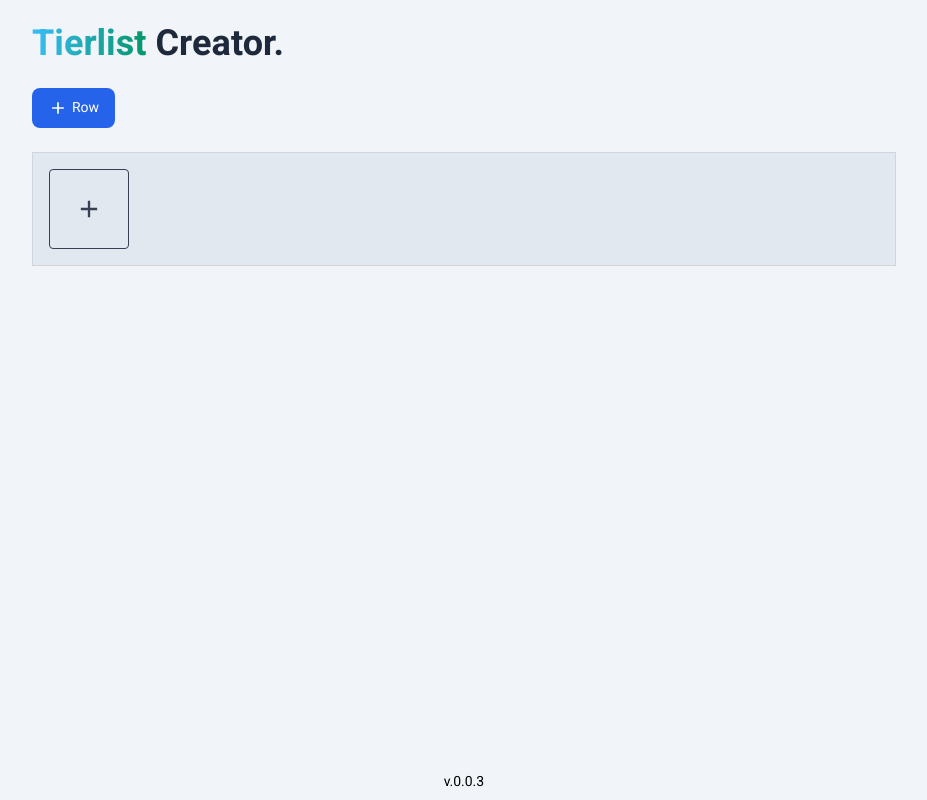
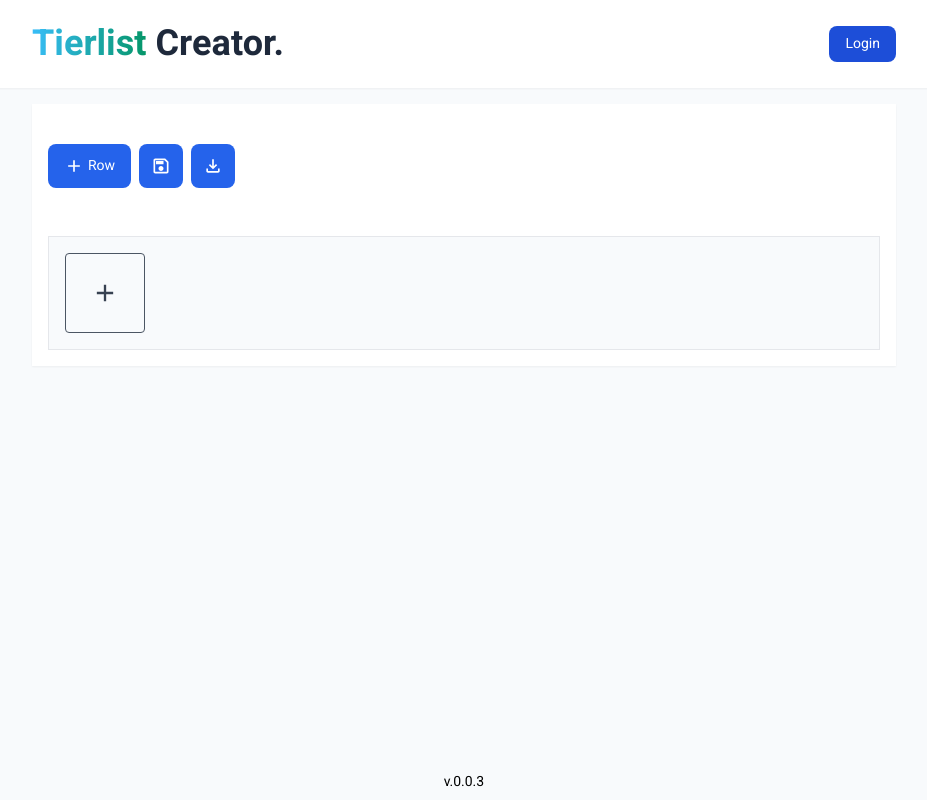
Before and after one commit to atlars/tier-list, a Vue app: page / in a window 1280 px wide. Shown: the whole page, without its empty margins (176-1103 px from the left). Built offline with nearby package versions, Linux system fonts and the light colour scheme.

Commit message:
feat: refactor design

```diff
--- a/src/App.vue
+++ b/src/App.vue
@@ -3,16 +3,19 @@ import TierList from './views/TierList.vue'
 </script>
 
 <template>
-  <div class="flex flex-col min-h-screen mx-4 md:mx-12 xl:mx-52">
-    <main class="flex-1">
+<div class="[&>*]:px-4 [&>*]:md:px-12 [&>*]:xl:px-52 min-h-screen flex flex-col">
+  <nav class="flex items-center justify-between bg-white shadow-sm">
     <h1 class="my-6 text-4xl font-bold text-slate-800">
       <span class="bg-gradient-to-r from-sky-400 to-emerald-600 bg-clip-text text-transparent"
         >Tierlist</span
       >
       Creator.
     </h1>
+    <button type="button" class="text-white bg-blue-700 hover:bg-blue-800 focus:ring-4 focus:outline-none focus:ring-blue-300 font-medium rounded-lg text-sm px-4 py-2 text-center dark:bg-blue-600 dark:hover:bg-blue-700 dark:focus:ring-blue-800">Login</button>
+  </nav>
+  <main class="flex-1">
     <TierList />
   </main>
-    <footer class="font-thin text-sm text-center my-2">v.0.0.3</footer>
+  <footer class="my-2 text-center text-sm font-thin">v.0.0.3</footer>
 </div>
 </template>
--- a/src/assets/main.css
+++ b/src/assets/main.css
@@ -5,6 +5,6 @@
 @tailwind utilities;
 
 :root {
-    background-color: theme(colors.slate.100);
+    background-color: theme(colors.slate.50);
     font-size: 16px;
 }
--- a/src/components/TierRow.vue
+++ b/src/components/TierRow.vue
@@ -7,7 +7,7 @@ let props = defineProps<{
 </script>
 
 <template>
-  <div class="flex h-full min-h-[5rem] flex-row bg-slate-700">
+  <div class="flex h-full min-h-[5rem] flex-row bg-gray-600 border-slate-600">
     <!-- Drag -->
     <!-- Handle class indicates the draggable library the area to drag on-->
     <div class="handle flex w-10 items-center justify-center">
--- a/src/views/TierList.vue
+++ b/src/views/TierList.vue
@@ -144,10 +144,11 @@ function onRowDragStart() {
 </script>
 
 <template>
-  <div>
+  <div class="mt-4 bg-white p-4 shadow-sm">
+    <div class="my-4 inline-flex gap-2 py-2">
       <button
         type="button"
-      class="me-2 inline-flex items-center rounded-lg bg-blue-600 px-4 py-2.5 text-center text-sm font-medium text-white hover:bg-blue-700 focus:outline-none focus:ring-2 focus:ring-blue-300 dark:bg-blue-600 dark:hover:bg-blue-700 dark:focus:ring-blue-800"
+        class="inline-flex items-center rounded-lg bg-blue-600 px-4 py-2.5 text-center text-sm font-medium text-white hover:bg-blue-700 focus:outline-none focus:ring-2 focus:ring-blue-300 dark:bg-blue-600 dark:hover:bg-blue-700 dark:focus:ring-blue-800"
         @click="createRow"
       >
         <svg
@@ -159,10 +160,32 @@ function onRowDragStart() {
         </svg>
         Row
       </button>
+
+      <button
+        type="button"
+        class="rounded-lg bg-blue-600 p-3 text-sm font-medium text-white hover:bg-blue-700 focus:outline-none focus:ring-2 focus:ring-blue-300 dark:bg-blue-600 dark:hover:bg-blue-700 dark:focus:ring-blue-800"
+      >
+        <svg xmlns="http://www.w3.org/2000/svg" viewBox="0 -960 960 960" class="h-5 w-5 fill-white">
+          <path
+            d="M840-680v480q0 33-23.5 56.5T760-120H200q-33 0-56.5-23.5T120-200v-560q0-33 23.5-56.5T200-840h480l160 160Zm-80 34L646-760H200v560h560v-446ZM480-240q50 0 85-35t35-85q0-50-35-85t-85-35q-50 0-85 35t-35 85q0 50 35 85t85 35ZM240-560h360v-160H240v160Zm-40-86v446-560 114Z"
+          />
+        </svg>
+      </button>
+
+      <button
+        type="button"
+        class="rounded-lg bg-blue-600 p-3 text-sm font-medium text-white hover:bg-blue-700 focus:outline-none focus:ring-2 focus:ring-blue-300 dark:bg-blue-600 dark:hover:bg-blue-700 dark:focus:ring-blue-800"
+      >
+        <svg class="h-5 w-5 fill-white" xmlns="http://www.w3.org/2000/svg" viewBox="0 -960 960 960">
+          <path
+            d="M480-320 280-520l56-58 104 104v-326h80v326l104-104 56 58-200 200ZM240-160q-33 0-56.5-23.5T160-240v-120h80v120h480v-120h80v120q0 33-23.5 56.5T720-160H240Z"
+          />
+        </svg>
+      </button>
+    </div>
     <div class="my-2"></div>
     <!--- Tier rows -->
     <draggable
-      class="bg-blue-500"
       :list="tierRows"
       item-key="id"
       :group="{ name: 'tier-rows' }"
@@ -173,8 +196,8 @@ function onRowDragStart() {
         name: !drag ? 'flip-list' : null,
         type: 'transition-group',
         class: drag
-          ? 'flex flex-col cursor-move gap-1 bg-slate-800'
-          : 'flex flex-col gap-1 bg-slate-800'
+          ? 'flex flex-col cursor-move gap-[0.2rem] bg-gray-800'
+          : 'flex flex-col gap-[0.2rem] bg-gray-800'
       }"
       @start="onRowDragStart"
       @end="drag = false"
@@ -208,7 +231,7 @@ function onRowDragStart() {
     </draggable>
 
     <!--- Available tier items -->
-    <div class="mt-4 min-h-[7.0rem] border border-gray-300 bg-slate-200 p-4">
+    <div class="mt-4 min-h-[7.0rem] border border-gray-200 bg-slate-50 p-4">
       <draggable
         :list="availableElements"
         item-key="id"
@@ -226,7 +249,7 @@ function onRowDragStart() {
 
         <template #footer>
           <div
-            class="group marker box-border flex h-20 w-20 cursor-pointer items-center justify-center rounded border-[1px] border-gray-700 transition-transform hover:border-[2px] hover:border-gray-800"
+            class="marker group box-border flex h-20 w-20 cursor-pointer items-center justify-center rounded border-[1px] border-gray-600 transition-transform hover:border-[2px] hover:border-gray-800"
             @click="addTierElement"
           >
             <svg
--- a/tailwind.config.js
+++ b/tailwind.config.js
@@ -14,6 +14,9 @@ export default {
       },
       height: {
         '18': '4.5rem'
+      },
+      borderWidth: {
+        '1': '1px'
       }
     },
   },
```
Lines whose indentation alone changed are shown as unchanged.
